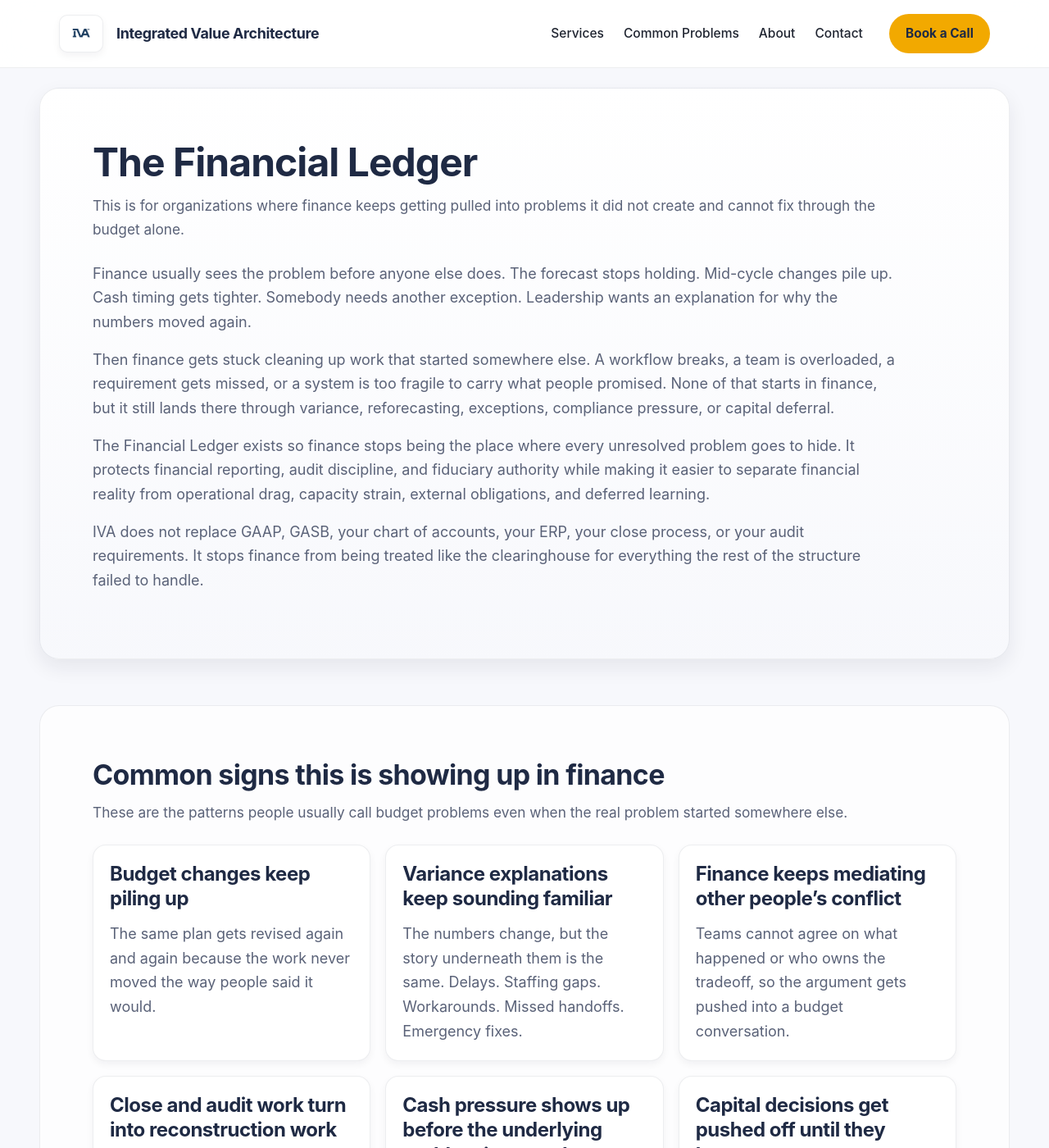
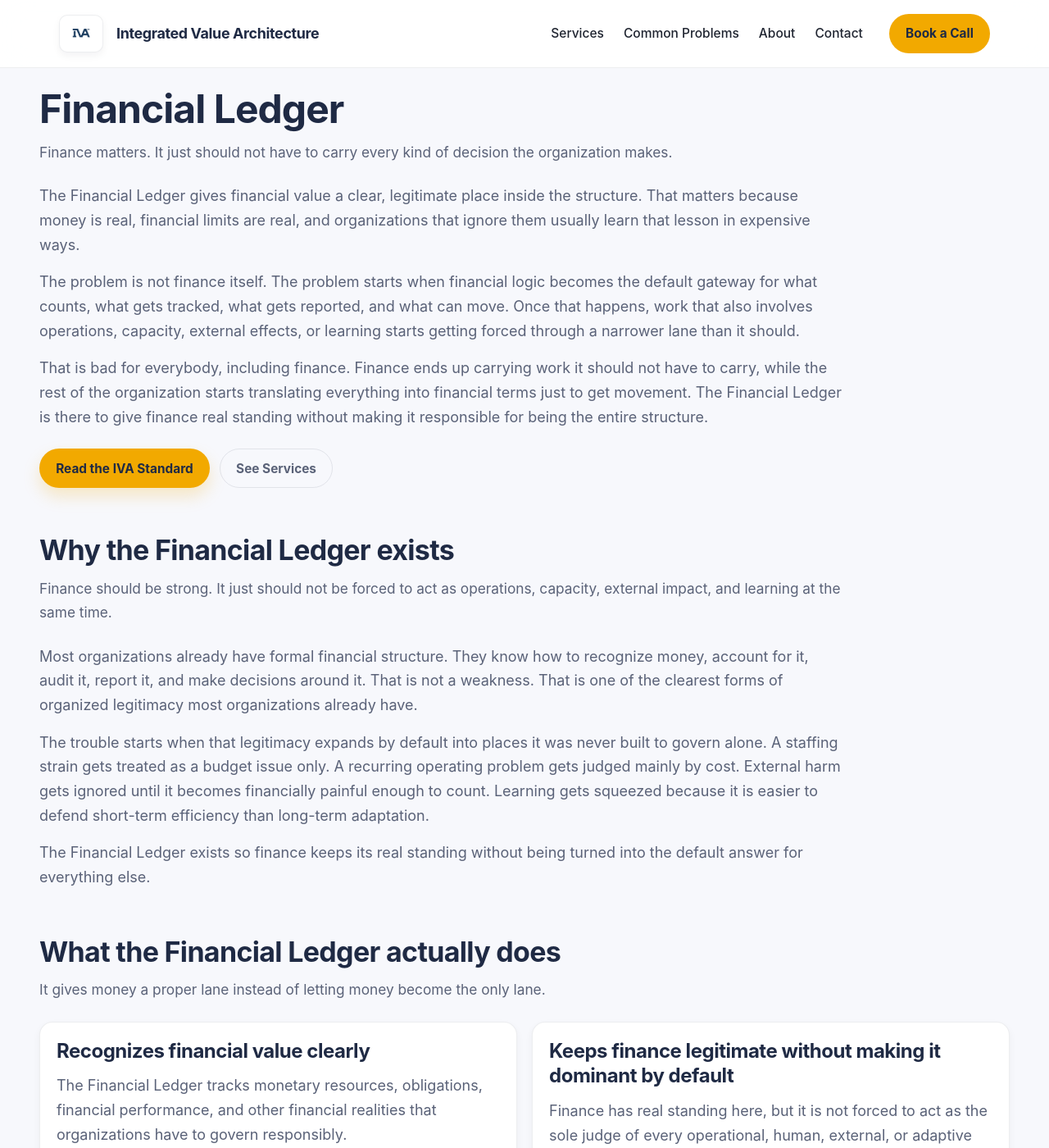
Before and after one commit to efost7873/integratedvaluearchitecture.com, a Jekyll site: the page built from finance.html, in a window 1280 px wide and 1400 px high. Shown: the whole window at 82% size. Built offline with Jekyll 4.4.1, drawn with Linux system fonts in a browser that asks for light colours; some of the changed text lies outside the part shown.

Commit message:
Revise finance.html for clarity and structure

```diff
--- a/finance.html
+++ b/finance.html
@@ -1,365 +1,228 @@
 ---
 layout: default
 title: Financial Ledger
-seo_title: Financial Ledger | When Finance Keeps Cleaning Up Everyone Else’s Mess
-seo_description: The IVA Financial Ledger helps organizations fix the pattern where finance keeps absorbing delays, rework, compliance scramble, and operational failures that started somewhere else.
+permalink: /finance/
+seo_title: Financial Ledger | Integrated Value Architecture LLC
+seo_description: The Financial Ledger in Integrated Value Architecture gives finance a clear and legitimate role without forcing every other kind of value and decision through the same financial lane.
 ---
 
 <div class="iva-page">
+
 <main>
 
-  <section id="finance-intro" class="iva-band-strong">
+  <section id="finance-hero">
     <div class="section-header">
-      <h1>The Financial Ledger</h1>
+      <h1>Financial Ledger</h1>
       <p class="section-subtitle">
-        This is for organizations where finance keeps getting pulled into problems it did not create and cannot fix through the budget alone.
+        Finance matters. It just should not have to carry every kind of decision the organization makes.
       </p>
     </div>
 
     <p>
-      Finance usually sees the problem before anyone else does. The forecast stops holding. Mid-cycle changes pile up. Cash timing gets tighter. Somebody needs another exception. Leadership wants an explanation for why the numbers moved again.
+      The Financial Ledger gives financial value a clear, legitimate place inside the structure. That matters because money is real, financial limits are real, and organizations that ignore them usually learn that lesson in expensive ways.
     </p>
 
     <p>
-      Then finance gets stuck cleaning up work that started somewhere else. A workflow breaks, a team is overloaded, a requirement gets missed, or a system is too fragile to carry what people promised. None of that starts in finance, but it still lands there through variance, reforecasting, exceptions, compliance pressure, or capital deferral.
+      The problem is not finance itself. The problem starts when financial logic becomes the default gateway for what counts, what gets tracked, what gets reported, and what can move. Once that happens, work that also involves operations, capacity, external effects, or learning starts getting forced through a narrower lane than it should.
     </p>
 
     <p>
-      The Financial Ledger exists so finance stops being the place where every unresolved problem goes to hide. It protects financial reporting, audit discipline, and fiduciary authority while making it easier to separate financial reality from operational drag, capacity strain, external obligations, and deferred learning.
+      That is bad for everybody, including finance. Finance ends up carrying work it should not have to carry, while the rest of the organization starts translating everything into financial terms just to get movement. The Financial Ledger is there to give finance real standing without making it responsible for being the entire structure.
+    </p>
+
+    <div class="iva-btn-row">
+      <a href="{{ site.baseurl }}/standard/" class="iva-btn-primary">Read the IVA Standard</a>
+      <a href="{{ site.baseurl }}/services/" class="iva-btn-secondary">See Services</a>
+    </div>
+  </section>
+
+  <section id="finance-why-it-exists">
+    <div class="section-header">
+      <h2>Why the Financial Ledger exists</h2>
+      <p class="section-subtitle">
+        Finance should be strong. It just should not be forced to act as operations, capacity, external impact, and learning at the same time.
+      </p>
+    </div>
+
+    <p>
+      Most organizations already have formal financial structure. They know how to recognize money, account for it, audit it, report it, and make decisions around it. That is not a weakness. That is one of the clearest forms of organized legitimacy most organizations already have.
     </p>
 
     <p>
-      IVA does not replace GAAP, GASB, your chart of accounts, your ERP, your close process, or your audit requirements. It stops finance from being treated like the clearinghouse for everything the rest of the structure failed to handle.
+      The trouble starts when that legitimacy expands by default into places it was never built to govern alone. A staffing strain gets treated as a budget issue only. A recurring operating problem gets judged mainly by cost. External harm gets ignored until it becomes financially painful enough to count. Learning gets squeezed because it is easier to defend short-term efficiency than long-term adaptation.
+    </p>
+
+    <p>
+      The Financial Ledger exists so finance keeps its real standing without being turned into the default answer for everything else.
     </p>
   </section>
 
+  <section id="finance-what-it-does">
+    <div class="section-header">
+      <h2>What the Financial Ledger actually does</h2>
+      <p class="section-subtitle">
+        It gives money a proper lane instead of letting money become the only lane.
+      </p>
+    </div>
 
-  <section id="finance-triggers" class="iva-band-soft">
+    <div class="grid grid-2">
+      <div class="card">
+        <h3>Recognizes financial value clearly</h3>
+        <p>
+          The Financial Ledger tracks monetary resources, obligations, financial performance, and other financial realities that organizations have to govern responsibly.
+        </p>
+      </div>
+
+      <div class="card">
+        <h3>Keeps finance legitimate without making it dominant by default</h3>
+        <p>
+          Finance has real standing here, but it is not forced to act as the sole judge of every operational, human, external, or adaptive issue in the organization.
+        </p>
+      </div>
+
+      <div class="card">
+        <h3>Supports real accountability</h3>
+        <p>
+          Financial decisions still need evidence, discipline, and clear responsibility. The ledger preserves that instead of weakening it.
+        </p>
+      </div>
+
+      <div class="card">
+        <h3>Prevents category collapse</h3>
+        <p>
+          The Financial Ledger helps stop the common habit of pretending that every meaningful issue can be reduced to a financial question just because finance already has formal standing.
+        </p>
+      </div>
+    </div>
+  </section>
+
+  <section id="finance-what-goes-wrong">
     <div class="section-header">
-      <h2>Common signs this is showing up in finance</h2>
+      <h2>What goes wrong when finance has to carry too much</h2>
       <p class="section-subtitle">
-        These are the patterns people usually call budget problems even when the real problem started somewhere else.
+        This is where people start blaming staff, culture, or leadership when the structure is doing half the damage.
       </p>
     </div>
 
     <div class="grid grid-3">
-
-      <div class="card">
-        <h3>Budget changes keep piling up</h3>
-        <p>
-          The same plan gets revised again and again because the work never moved the way people said it would.
-        </p>
-      </div>
-
-      <div class="card">
-        <h3>Variance explanations keep sounding familiar</h3>
-        <p>
-          The numbers change, but the story underneath them is the same. Delays. Staffing gaps. Workarounds. Missed handoffs. Emergency fixes.
-        </p>
-      </div>
-
-      <div class="card">
-        <h3>Finance keeps mediating other people’s conflict</h3>
-        <p>
-          Teams cannot agree on what happened or who owns the tradeoff, so the argument gets pushed into a budget conversation.
-        </p>
-      </div>
-
-      <div class="card">
-        <h3>Close and audit work turn into reconstruction work</h3>
-        <p>
-          Finance ends up chasing rationale, missing records, or after-the-fact explanations because the real conditions were never recorded where they happened.
-        </p>
-      </div>
-
-      <div class="card">
-        <h3>Cash pressure shows up before the underlying problem is named</h3>
-        <p>
-          Leadership first realizes the organization is overcommitted when cash timing tightens, not when the work started slipping.
-        </p>
-      </div>
-
-      <div class="card">
-        <h3>Capital decisions get pushed off until they become urgent</h3>
-        <p>
-          Deferred maintenance, fragile systems, and underinvestment stay politically optional until they become expensive enough that finance has to deal with them anyway.
-        </p>
-      </div>
-
+      <div class="card"><p>Work that should move on operational grounds waits until it can be justified in financial terms.</p></div>
+      <div class="card"><p>Capacity strain gets treated like a budgeting issue even when the real problem is where work keeps landing.</p></div>
+      <div class="card"><p>External impact stays invisible until it becomes expensive enough to hit the financial lane.</p></div>
+      <div class="card"><p>Learning gets cut because short-term financial logic has stronger formal standing than long-term adaptation.</p></div>
+      <div class="card"><p>Finance becomes the default bottleneck for decisions it should not have to own.</p></div>
+      <div class="card"><p>The rest of the organization keeps translating reality into financial terms just to get anything to move.</p></div>
     </div>
   </section>
 
-
-  <section id="finance-for" class="iva-band-strong">
+  <section id="finance-mechanism">
     <div class="section-header">
-      <h2>Who this page is for</h2>
-    </div>
-
-    <div class="grid grid-2">
-
-      <div class="card">
-        <h3>Good fit</h3>
-        <p>
-          CFOs, finance directors, controllers, board treasurers, executive directors, COOs, and oversight leaders who can see finance absorbing pressure that belongs somewhere else.
-        </p>
-      </div>
-
-      <div class="card">
-        <h3>Not the right fit</h3>
-        <p>
-          This is not for someone looking for new accounting software, dashboard reporting, bookkeeping support, outsourced FP&amp;A, or a faster close tool.
-        </p>
-      </div>
-
-    </div>
-  </section>
-
-
-  <section id="finance-daily" class="iva-band-soft">
-    <div class="section-header">
-      <h2>What changes in daily finance work</h2>
-    </div>
-
-    <div class="grid grid-3">
-
-      <div class="card">
-        <h3>Fewer emergency reallocations</h3>
-        <p>
-          Finance spends less time reacting to work that broke downstream and more time dealing with actual financial stewardship.
-        </p>
-      </div>
-
-      <div class="card">
-        <h3>Cleaner forecasting inputs</h3>
-        <p>
-          Forecasts rely less on informal stories, escalation, and “we just need it” requests because the underlying conditions are easier to see.
-        </p>
-      </div>
-
-      <div class="card">
-        <h3>Less fake surprise in the numbers</h3>
-        <p>
-          Problems that used to show up as “unexpected spend” are easier to trace back to overload, bad routing, fragile workflow, or deferred investment.
-        </p>
-      </div>
-
-      <div class="card">
-        <h3>More stable cash timing</h3>
-        <p>
-          Finance is less likely to be the first place leadership discovers the organization promised more than it could carry.
-        </p>
-      </div>
-
-      <div class="card">
-        <h3>Stronger board reporting</h3>
-        <p>
-          Finance can explain movement in the numbers without pretending the whole story started and ended in the budget.
-        </p>
-      </div>
-
-      <div class="card">
-        <h3>Less finance-as-mediator work</h3>
-        <p>
-          Cross-functional conflict stops defaulting into budget fights just because nobody else has clear standing to name the real tradeoff.
-        </p>
-      </div>
-
-    </div>
-  </section>
-
-
-  <section id="finance-benefits" class="iva-band-strong">
-    <div class="section-header">
-      <h2>What gets better in practice</h2>
+      <h2>What is usually happening underneath it</h2>
       <p class="section-subtitle">
-        These are the places finance usually gets blamed for structural conditions it did not create.
+        The issue is not that finance exists. The issue is that one lane starts deciding what counts for everybody else.
       </p>
     </div>
 
-    <div class="grid grid-2">
+    <p>
+      One office, one role, one department, or one dominant lane becomes the default gateway for what counts, what gets tracked, what gets reported, and what can move. Finance is often the clearest example because it already has formal rules, familiar evidence standards, and recognized authority.
+    </p>
 
-      <div class="card">
-        <h3>Audit readiness stops being a scramble</h3>
-        <p>
-          Finance spends less time reconstructing what happened because the organization has a better way to hold non-financial evidence where the work actually happened.
-        </p>
-      </div>
+    <p>
+      Once that happens, too much work follows it. Decisions that also belong to operations, capacity, external impact, or learning get forced through financial language first. The place starts creating extra work just to make reality legible to the wrong lane.
+    </p>
 
-      <div class="card">
-        <h3>Control risk is easier to contain</h3>
-        <p>
-          Workarounds are easier to spot before they become normal operating practice and drift into recurring control exceptions.
-        </p>
-      </div>
-
-      <div class="card">
-        <h3>Liquidity pressure gets less reactive</h3>
-        <p>
-          Sudden cash problems are easier to separate from throughput problems, staffing strain, and fragile operations that were already there.
-        </p>
-      </div>
-
-      <div class="card">
-        <h3>Restricted funding tension gets clearer</h3>
-        <p>
-          Finance can separate “we cannot legally spend this” from “we cannot actually deliver this” instead of forcing both into the same argument.
-        </p>
-      </div>
-
-      <div class="card">
-        <h3>Capital planning gets less political</h3>
-        <p>
-          Deferred maintenance and system fragility are harder to wave away when they stop living as side comments and start showing up as durable conditions.
-        </p>
-      </div>
-
-      <div class="card">
-        <h3>Fiduciary credibility gets stronger</h3>
-        <p>
-          Finance stops looking like the department saying no to everything and starts looking like the function that can finally show where the real pressure is coming from.
-        </p>
-      </div>
-
-    </div>
+    <p>
+      That is not good for finance. It is not good for anyone else either.
+    </p>
   </section>
 
-
-  <section id="finance-not" class="iva-band-soft">
+  <section id="finance-what-this-page-is-not">
     <div class="section-header">
       <h2>What this is not</h2>
-    </div>
-
-    <div class="grid grid-2">
-
-      <div class="card">
-        <h3>Not a replacement for accounting standards</h3>
-        <p>
-          IVA does not change GAAP, GASB, audit requirements, procurement rules, internal controls, or reporting obligations.
-        </p>
-      </div>
-
-      <div class="card">
-        <h3>Not a shadow general ledger</h3>
-        <p>
-          This is not another accounting system running beside your real one.
-        </p>
-      </div>
-
-      <div class="card">
-        <h3>Not software</h3>
-        <p>
-          It does not sell a dashboard, ERP layer, workflow tool, or reporting platform.
-        </p>
-      </div>
-
-      <div class="card">
-        <h3>Not finance taking over everything else</h3>
-        <p>
-          Financial authority stays intact. The point is to stop routing every tradeoff through finance just because nobody else has clear structural standing.
-        </p>
-      </div>
-
-    </div>
-  </section>
-
-
-  <section id="finance-start" class="iva-band-strong">
-    <div class="section-header">
-      <h2>How people usually start</h2>
       <p class="section-subtitle">
-        You do not need to jump straight into a major engagement just because finance can already see the mess.
+        This page is not here to pretend finance is the enemy.
       </p>
     </div>
 
     <div class="grid grid-3">
-
-      <div class="card">
-        <h3>Paid Advisory Call</h3>
-        <p>
-          Best when you want to walk through one live issue, one recurring budget fight, or one pattern finance keeps getting stuck with.
-        </p>
-      </div>
-
-      <div class="card">
-        <h3>Fixed-Fee Review</h3>
-        <p>
-          Best when one pressure point keeps repeating and you want a focused read before committing to broader work.
-        </p>
-      </div>
-
-      <div class="card">
-        <h3>Full Structural Work</h3>
-        <p>
-          Best when finance is carrying symptoms of a broader problem that cuts across decisions, staffing, workflow, and oversight.
-        </p>
-      </div>
-
+      <div class="card"><p>This is not anti-finance.</p></div>
+      <div class="card"><p>This is not an argument against budgeting, controls, or accountability.</p></div>
+      <div class="card"><p>This is not a claim that financial discipline does not matter.</p></div>
+      <div class="card"><p>This is not software.</p></div>
+      <div class="card"><p>This is not financial consulting in disguise.</p></div>
+      <div class="card"><p>This is not an attempt to make finance weaker. It is an attempt to stop making finance carry work it should not have to carry.</p></div>
     </div>
   </section>
 
-
-  <section id="finance-cross-ledger" class="iva-band-soft">
+  <section id="finance-what-changes">
     <div class="section-header">
-      <h2>Where the pressure usually starts before it lands in finance</h2>
+      <h2>What changes when finance has the right place</h2>
+      <p class="section-subtitle">
+        Finance gets clearer. The rest of the organization gets less distorted.
+      </p>
     </div>
 
-    <div class="grid grid-2">
-
-      <a class="card card-link" href="{{ site.baseurl }}/operations">
-        <h3>Operational Ledger</h3>
-        <p>
-          When work keeps bouncing, handoffs fail, and delivery depends on escalation, finance eventually sees it in variance, exception requests, and cleanup.
-        </p>
-        <p class="card-meta">View Operational Ledger</p>
-      </a>
-
-      <a class="card card-link" href="{{ site.baseurl }}/capacity">
-        <h3>Capacity Ledger</h3>
-        <p>
-          When the same people are overloaded and the work outruns what the organization can carry, finance usually ends up managing the fallout.
-        </p>
-        <p class="card-meta">View Capacity Ledger</p>
-      </a>
-
-      <a class="card card-link" href="{{ site.baseurl }}/external">
-        <h3>Externalities and Equity Ledger</h3>
-        <p>
-          When compliance, obligations, and exposure are handled late, finance gets pulled into the scramble whether it belongs there or not.
-        </p>
-        <p class="card-meta">View Externalities and Equity Ledger</p>
-      </a>
-
-      <a class="card card-link" href="{{ site.baseurl }}/learning">
-        <h3>Learning and Innovation Ledger</h3>
-        <p>
-          When improvement keeps getting pushed off, the organization repeats the same failures until they finally become financial.
-        </p>
-        <p class="card-meta">View Learning and Innovation Ledger</p>
-      </a>
-
+    <div class="grid grid-3">
+      <div class="card"><p>Financial decisions stay real and disciplined without swallowing every other kind of decision.</p></div>
+      <div class="card"><p>Operations stop waiting on financial framing for issues that should move on their own grounds.</p></div>
+      <div class="card"><p>Capacity problems become visible earlier instead of showing up later as budget strain.</p></div>
+      <div class="card"><p>External impact does not have to wait until it becomes a financial liability to count.</p></div>
+      <div class="card"><p>Learning gets standing before short-term efficiency squeezes it out again.</p></div>
+      <div class="card"><p>Finance can focus more cleanly on finance instead of being forced to act as the whole structure.</p></div>
     </div>
   </section>
 
-
-  <section id="finance-next" class="iva-cta-section">
+  <section id="finance-how-it-fits">
     <div class="section-header">
-      <h2>Start where the problem is already showing up</h2>
+      <h2>How the Financial Ledger fits inside IVA</h2>
       <p class="section-subtitle">
-        If finance keeps getting pulled in to clean up work, explain repeated surprises, or absorb decisions that should have been handled somewhere else, that is enough to start.
+        The Financial Ledger is one ledger, not the whole architecture.
       </p>
     </div>
 
     <p>
-      You do not need to start with a full major engagement. Some organizations begin with a paid advisory call. Others need a fixed-fee review or broader structural work.
+      Integrated Value Architecture uses multiple ledgers because organizations do not live on money alone, even when money is one of the hardest constraints they face. The Financial Ledger holds financial value clearly and seriously, while the other ledgers hold operational value, capacity, external effects, and learning in their own lanes.
+    </p>
+
+    <p>
+      That means finance keeps its legitimate authority without forcing the rest of the organization to become financially legible before it can count. It is a stronger structure, not a softer one.
+    </p>
+
+    <div class="iva-btn-row">
+      <a href="{{ site.baseurl }}/operations/" class="iva-btn-primary">See the Operational Ledger</a>
+      <a href="{{ site.baseurl }}/capacity/" class="iva-btn-secondary">See the Capacity Ledger</a>
+    </div>
+  </section>
+
+  <section id="finance-real-world">
+    <div class="section-header">
+      <h2>Where this shows up in real organizations</h2>
+      <p class="section-subtitle">
+        This can happen in a founder-led business just as easily as in a larger institution.
+      </p>
+    </div>
+
+    <p>
+      In a founder-led entity, this may look like every meaningful decision getting reduced to cost before anything else can count. In a small team, it may mean finance or admin becoming the de facto gatekeeper for work that should be decided closer to the work itself. In a larger organization, it may mean financial reporting and financial approval pathways crowding out other forms of legitimate judgment.
+    </p>
+
+    <p>
+      The issue is not scale. The issue is whether finance has a real lane or whether finance has quietly become the lane everything else has to pass through.
+    </p>
+  </section>
+
+  <section id="finance-cta" class="iva-cta-section">
+    <h2>Start where the financial lane is carrying too much</h2>
+    <p>
+      If everything still has to become a financial question before it can move, that is enough to start.
     </p>
 
     <div class="iva-btn-row">
       <a href="https://book.ms/b/IntegratedValueArchitectureLLC@integratedvaluearchitecture.com" class="iva-btn-primary">Book a Paid Advisory Call</a>
-      <a href="{{ site.baseurl }}/services" class="iva-btn-secondary">See Services</a>
+      <a href="{{ site.baseurl }}/fixed-fee-review/" class="iva-btn-secondary">Start with a Fixed-Fee Review</a>
     </div>
 
     <p class="iva-cta-meta">
-      If finance keeps carrying problems that started somewhere else, start there.
+      Finance matters. Financial dominance is the problem.
     </p>
   </section>
 
```
